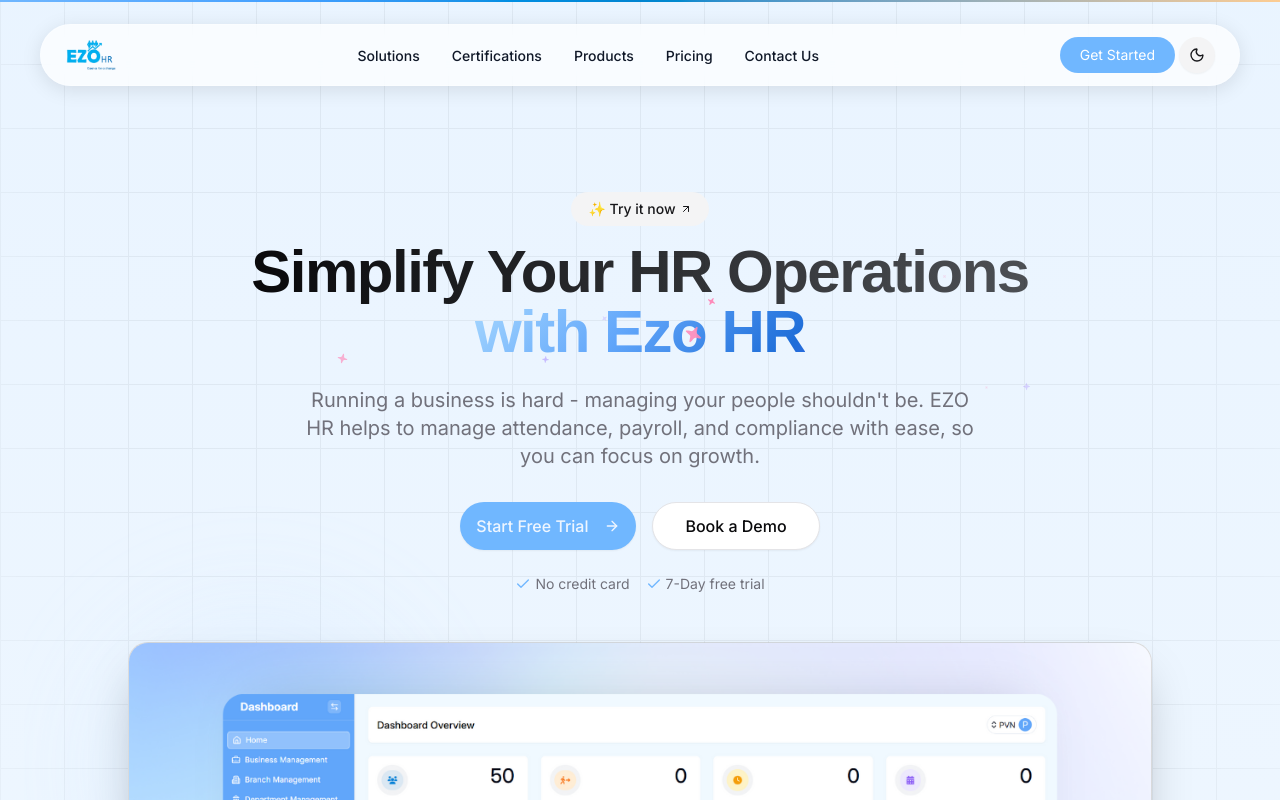
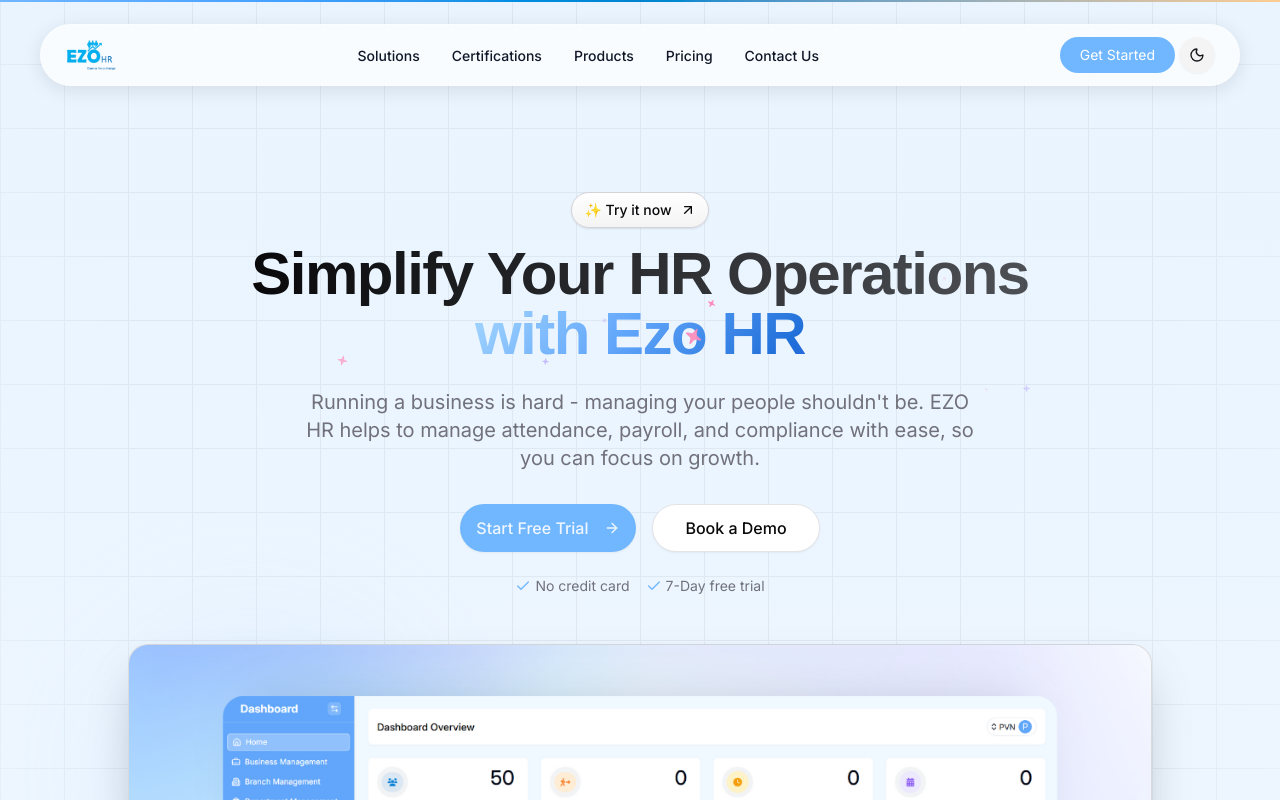
Before and after one commit to ManindraEvpe/Ezo-HR, a React (Vite) app: page / in a window 1280 px wide. Shown: the top 800 px of the page. Built offline with nearby package versions, Linux system fonts and the light colour scheme; a web font is replaced by a local one.

Commit message:
fix: badge in hero section

```diff
--- a/src/components/sections/hero-section.jsx
+++ b/src/components/sections/hero-section.jsx
@@ -1,17 +1,15 @@
-// eslint-disable-next-line no-unused-vars
-import { motion } from "framer-motion";
-import { Badge } from "@/components/ui/badge";
-import { Button } from "@/components/ui/button";
-import { ArrowRight, ArrowUpRight, Check } from "lucide-react";
+/* eslint-disable no-unused-vars */
 import { AuroraText } from "@/components/magicui/aurora-text";
 import { SparklesText } from "@/components/magicui/sparkles-text";
+import { Button } from "@/components/ui/button";
+import { motion } from "framer-motion";
+import { ArrowRight, ArrowUpRight, Check } from "lucide-react";
 import { Link } from "react-router-dom";
 
 export default function HeroSection() {
   return (
     <section id="hero-section">
       <div className="container px-4 md:px-6 relative">
-
         <div className="w-full py-20 md:py-24 lg:py-24 overflow-hidden">
           <motion.div
             initial={{ opacity: 0, y: 20 }}
@@ -20,13 +18,13 @@
             className="text-center max-w-5xl mx-auto mb-12"
           >
             <a href="https://ezohr.com/login">
-              <Badge
+              <Button
                 className="mb-4 rounded-full px-4 py-1.5 text-sm font-medium"
-                variant="secondary"
+                variant="shadowed"
               >
                 ✨ Try it now
                 <ArrowUpRight />
-              </Badge>
+              </Button>
             </a>
             <SparklesText>
               <h1 className="text-4xl md:text-5xl lg:text-6xl font-bold tracking-tight mb-6 bg-clip-text text-transparent bg-gradient-to-r from-foreground to-foreground/70 font-secondary">
--- a/src/components/ui/button.jsx
+++ b/src/components/ui/button.jsx
@@ -9,6 +9,8 @@
   {
     variants: {
       variant: {
+        shadowed:
+          "shadow-xs bg-linear-to-t hover:to-muted to-background from-muted dark:from-muted/50 dark:border-border border border-zinc-300 shadow-zinc-950/10 duration-200",
         default:
           "bg-primary text-primary-foreground dark:text-white shadow-xs hover:bg-primary/90",
         destructive:
```
